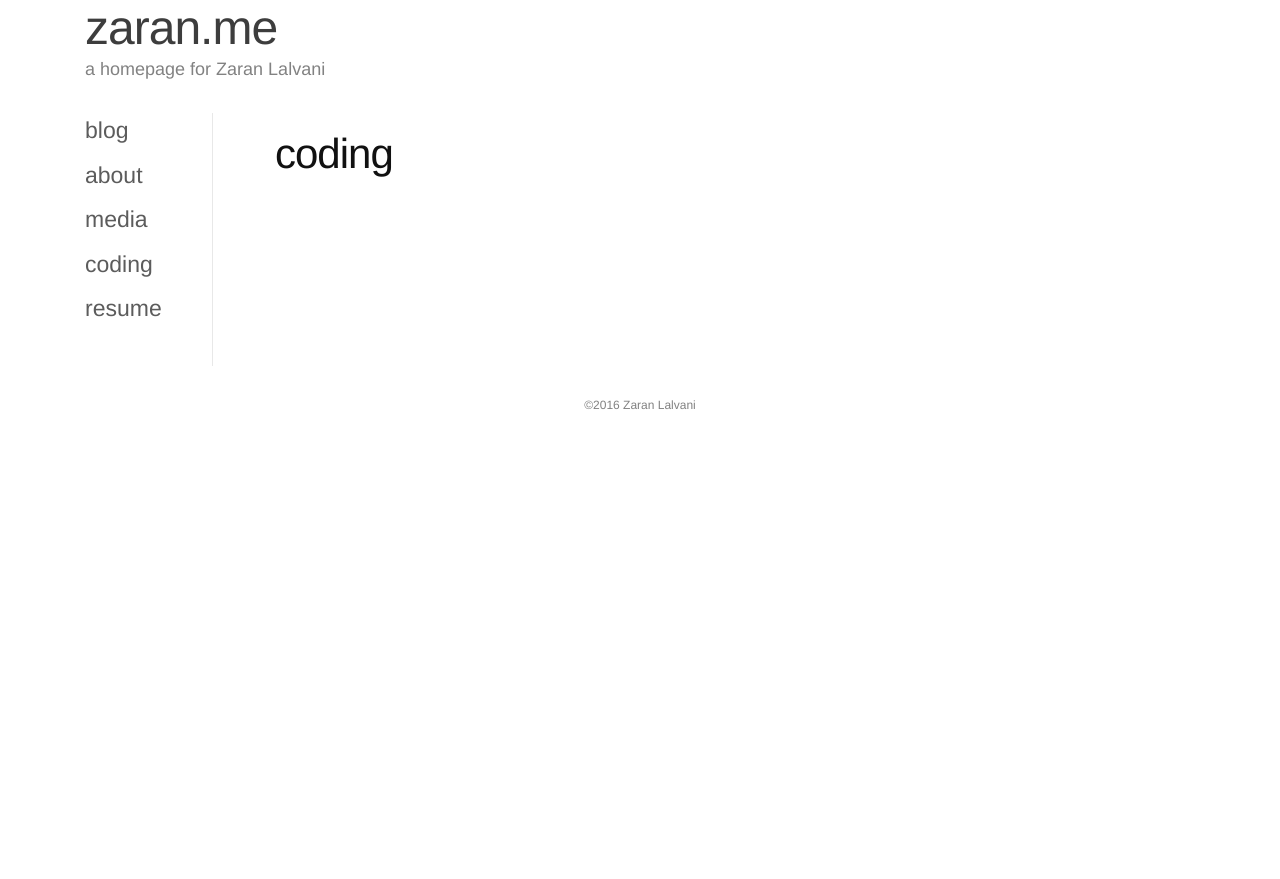
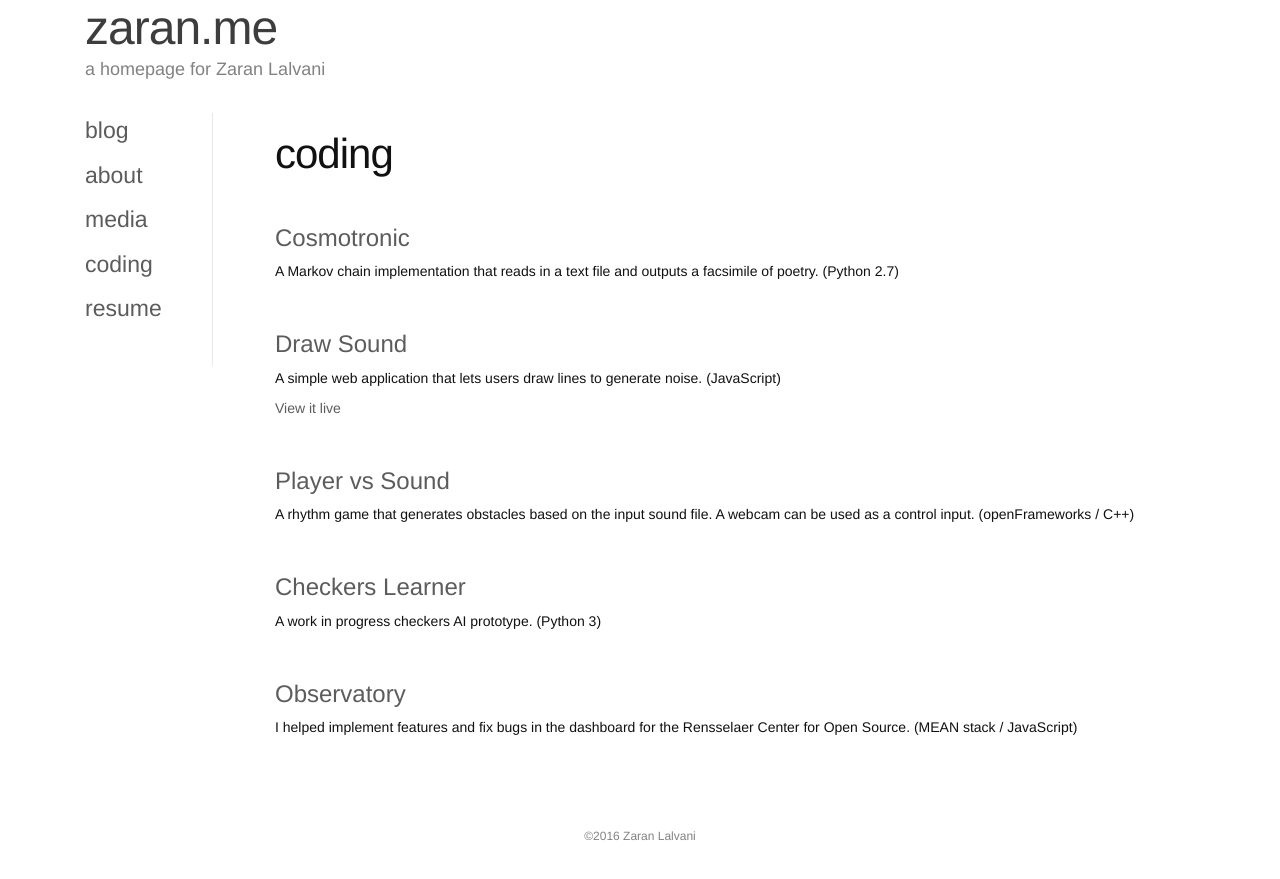
Before and after one commit to zlalvani/zaran-webzone-jekyll, a Jekyll site: the page built from coding/index.html, in a window 1280 px wide. Shown: the top 879 px of the page. Built offline with Jekyll 4.4.1, drawn with Linux system fonts in a browser that asks for light colours.

Commit message:
added links

```diff
--- /dev/null
+++ b/_data/coding_list.yml
@@ -0,0 +1,24 @@
+- name: Cosmotronic
+  description: A Markov chain implementation that reads in a text file and outputs a facsimile of poetry. (Python 2.7)
+  url: https://github.com/zlalvani/cosmotronic
+  liveurl:
+
+- name: Draw Sound
+  description: A simple web application that lets users draw lines to generate noise. (JavaScript)
+  url: https://github.com/zlalvani/draw-sound-js
+  liveurl: http://zlalvani.github.io/draw-sound-js/index.html
+
+- name: Player vs Sound
+  description: A rhythm game that generates obstacles based on the input sound file. A webcam can be used as a control input. (openFrameworks / C++)
+  url: https://github.com/zlalvani/player-vs-sound
+  liveurl:
+
+- name: Checkers Learner
+  description: A work in progress checkers AI prototype. (Python 3)
+  url: https://github.com/zlalvani/checkers-learner
+  liveurl:
+
+- name: Observatory
+  description: I helped implement features and fix bugs in the dashboard for the Rensselaer Center for Open Source. (MEAN stack / JavaScript)
+  url: https://rcos.io/
+  liveurl:
--- a/coding/index.html
+++ b/coding/index.html
@@ -4,5 +4,17 @@ title: coding
 ---
 
 <div class="row">
-
+	{% for coding_project in site.data.coding_list %}
+	<div class="wrapper col-md-12 col-sm-12 col-xs-12">
+		<h2>
+			<a class="post-link" href="{{coding_project.url | prepend: site.baseurl }}">{{coding_project.name}}</a>
+		</h2>
+		<div class="post-content">
+			<p>{{coding_project.description}}</p>
+			{% if coding_project.liveurl %}
+			<p><a class="page-link" href="{{coding_project.liveurl}}">View it live</a></p>
+			{% endif %}
+		</div>
+	</div>
+	{% endfor %}
 </div>
```
Also changed, not shown: _data/media_list.yml (added, +15 -0 lines), media/index.html (+8 -1 lines), 4 other files.
